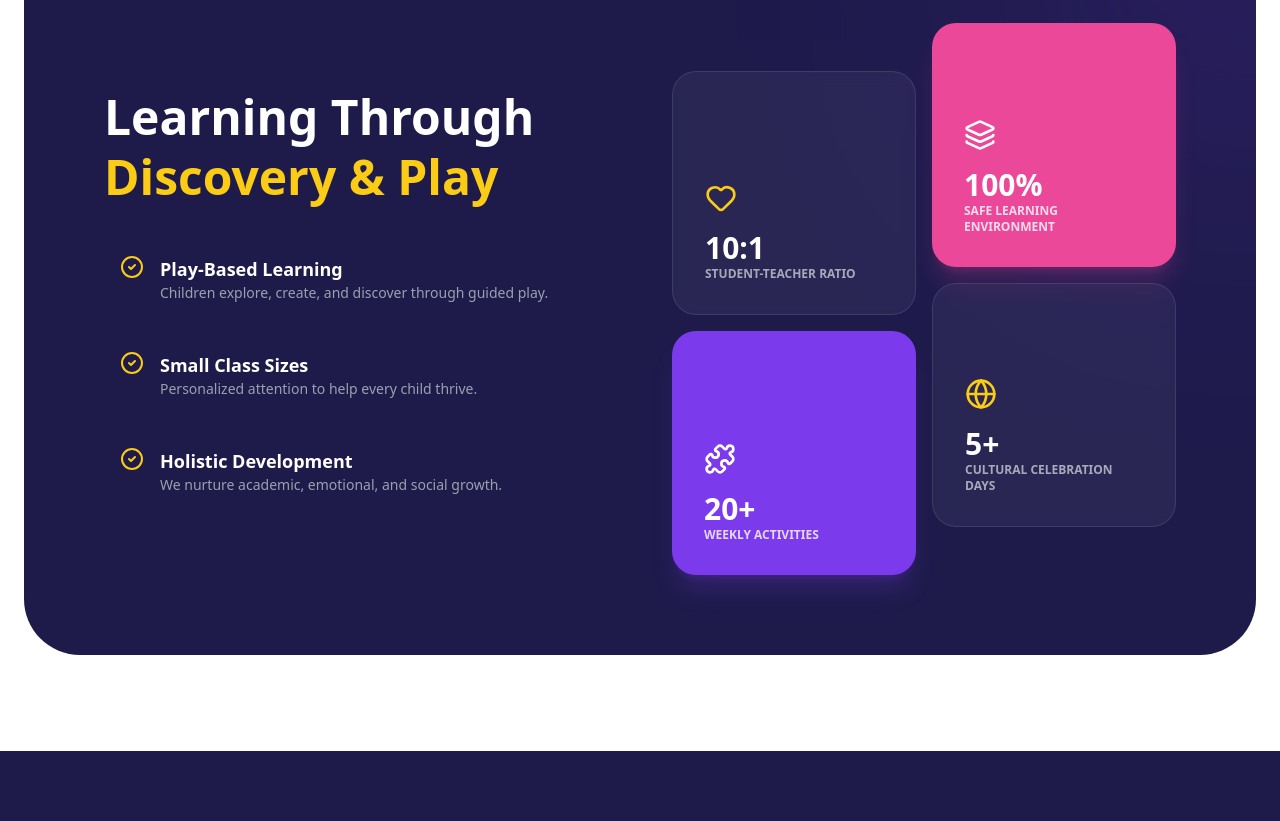
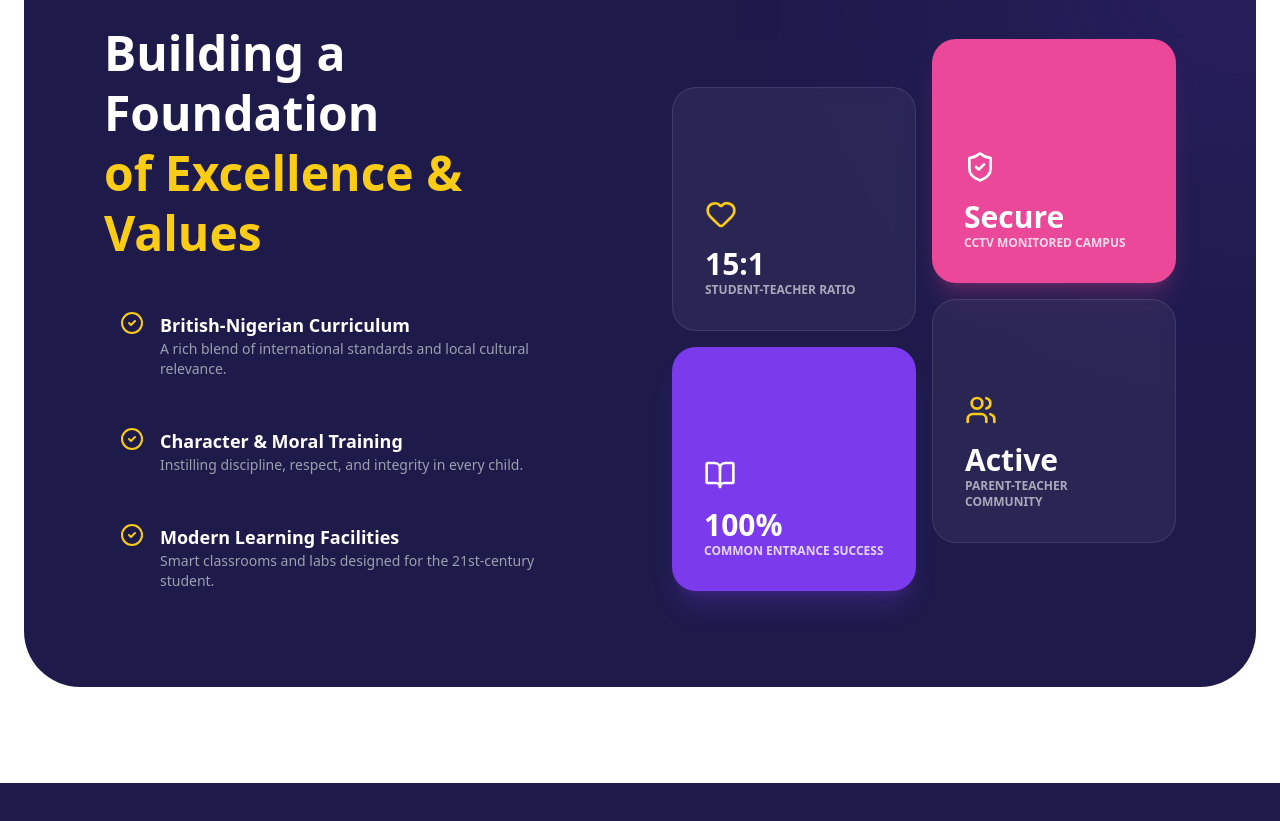
Before and after one commit to Fhave/JMNPS, a React (Vite) app: page /academics in a window 1280 px wide. Shown: the part 1486-2307 px from the top of the page. Built offline with nearby package versions, Linux system fonts and the light colour scheme.

Commit message:
academics page adjustment

```diff
--- /dev/null
+++ b/src/data/departmentCard.json
@@ -0,0 +1,44 @@
+[
+  {
+    "title": "Early Literacy",
+    "iconName": "BookOpen",
+    "color": "bg-blue-500",
+    "subjects": ["Phonics", "Reading", "Storytelling", "Creative Writing"],
+    "image": "https://images.unsplash.com/photo-1588072432836-e10032774350?auto=format&fit=crop&q=80"
+  },
+  {
+    "title": "Numeracy & Logic",
+    "iconName": "Calculator",
+    "color": "bg-green-500",
+    "subjects": ["Counting", "Basic Math", "Problem Solving", "Patterns"],
+    "image": "https://images.unsplash.com/photo-1509062522246-3755977927d7?auto=format&fit=crop&q=80"
+  },
+  {
+    "title": "Creative Arts",
+    "iconName": "Palette",
+    "color": "bg-pink-500",
+    "subjects": ["Drawing", "Painting", "Crafts", "Imagination Play"],
+    "image": "https://images.unsplash.com/photo-1513364776144-60967b0f800f?auto=format&fit=crop&q=80"
+  },
+  {
+    "title": "Music & Movement",
+    "iconName": "Music",
+    "color": "bg-purple-600",
+    "subjects": ["Singing", "Dance", "Rhythm", "Drama"],
+    "image": "https://images.unsplash.com/photo-1514525253361-bee8718a74a2?auto=format&fit=crop&q=80"
+  },
+  {
+    "title": "Social Studies",
+    "iconName": "Globe",
+    "color": "bg-orange-500",
+    "subjects": ["Community", "Culture", "Citizenship", "Environment"],
+    "image": "https://images.unsplash.com/photo-1491841573634-28140fc7ced7?auto=format&fit=crop&q=80"
+  },
+  {
+    "title": "Languages",
+    "iconName": "Languages",
+    "color": "bg-amber-500",
+    "subjects": ["English", "French Basics", "Conversation Skills"],
+    "image": "https://images.unsplash.com/photo-1456513080510-7bf3a84b82f8?auto=format&fit=crop&q=80"
+  }
+]
--- a/src/pages/Academics.jsx
+++ b/src/pages/Academics.jsx
@@ -12,8 +12,20 @@ import {
   Layers,
   Heart,
   Puzzle,
+  ShieldCheck,
+  Users,
 } from "lucide-react";
 import { DepartmentCard } from "../components/DepartmentCard";
+import departmentsData from "../data/departmentCard.json";
+
+const iconMap = {
+  BookOpen,
+  Calculator,
+  Palette,
+  Music,
+  Globe,
+  Languages,
+};
 
 export default function Academics() {
   return (
@@ -37,63 +49,16 @@ export default function Academics() {
         {/* 2. Learning Areas Grid */}
         <section className="mx-auto max-w-7xl px-6 py-12">
           <div className="grid gap-8 md:grid-cols-2 lg:grid-cols-3">
-            <DepartmentCard
-              title="Early Literacy"
-              icon={BookOpen}
-              color="bg-blue-500"
-              subjects={[
-                "Phonics",
-                "Reading",
-                "Storytelling",
-                "Creative Writing",
-              ]}
-              image="https://images.unsplash.com/photo-1588072432836-e10032774350?auto=format&fit=crop&q=80"
-            />
-
-            <DepartmentCard
-              title="Numeracy & Logic"
-              icon={Calculator}
-              color="bg-green-500"
-              subjects={[
-                "Counting",
-                "Basic Math",
-                "Problem Solving",
-                "Patterns",
-              ]}
-              image="https://images.unsplash.com/photo-1509062522246-3755977927d7?auto=format&fit=crop&q=80"
-            />
-
-            <DepartmentCard
-              title="Creative Arts"
-              icon={Palette}
-              color="bg-pink-500"
-              subjects={["Drawing", "Painting", "Crafts", "Imagination Play"]}
-              image="https://images.unsplash.com/photo-1513364776144-60967b0f800f?auto=format&fit=crop&q=80"
-            />
-
-            <DepartmentCard
-              title="Music & Movement"
-              icon={Music}
-              color="bg-purple-600"
-              subjects={["Singing", "Dance", "Rhythm", "Drama"]}
-              image="https://images.unsplash.com/photo-1514525253361-bee8718a74a2?auto=format&fit=crop&q=80"
-            />
-
-            <DepartmentCard
-              title="Social Studies"
-              icon={Globe}
-              color="bg-orange-500"
-              subjects={["Community", "Culture", "Citizenship", "Environment"]}
-              image="https://images.unsplash.com/photo-1491841573634-28140fc7ced7?auto=format&fit=crop&q=80"
-            />
-
-            <DepartmentCard
-              title="Languages"
-              icon={Languages}
-              color="bg-amber-500"
-              subjects={["English", "French Basics", "Conversation Skills"]}
-              image="https://images.unsplash.com/photo-1456513080510-7bf3a84b82f8?auto=format&fit=crop&q=80"
-            />
+            {departmentsData.map((dept, index) => (
+              <DepartmentCard
+                key={index}
+                title={dept.title}
+                icon={iconMap[dept.iconName]}
+                color={dept.color}
+                subjects={dept.subjects}
+                image={dept.image}
+              />
+            ))}
           </div>
         </section>
 
@@ -104,23 +69,23 @@ export default function Academics() {
 
             <div className="relative z-10 space-y-8 lg:w-1/2">
               <h2 className="text-4xl leading-tight font-black md:text-5xl">
-                Learning Through <br />
-                <span className="text-[#facc15]">Discovery & Play</span>
+                Building a Foundation <br />
+                <span className="text-[#facc15]">of Excellence & Values</span>
               </h2>
 
               <div className="cursor-pointer space-y-4">
                 {[
                   {
-                    t: "Play-Based Learning",
-                    d: "Children explore, create, and discover through guided play.",
+                    t: "British-Nigerian Curriculum",
+                    d: "A rich blend of international standards and local cultural relevance.",
                   },
                   {
-                    t: "Small Class Sizes",
-                    d: "Personalized attention to help every child thrive.",
+                    t: "Character & Moral Training",
+                    d: "Instilling discipline, respect, and integrity in every child.",
                   },
                   {
-                    t: "Holistic Development",
-                    d: "We nurture academic, emotional, and social growth.",
+                    t: "Modern Learning Facilities",
+                    d: "Smart classrooms and labs designed for the 21st-century student.",
                   },
                 ].map((item, i) => (
                   <div
@@ -137,7 +102,7 @@ export default function Academics() {
               </div>
 
               {/* <button className="flex items-center gap-3 rounded-2xl bg-white px-10 py-5 font-black text-[#1e1b4b] shadow-2xl transition-all hover:scale-105">
-                <Download size={20} /> Download School Brochure
+                <Download size={20} /> Download School Prospectus
               </button> */}
             </div>
 
@@ -145,35 +110,35 @@ export default function Academics() {
               <div className="space-y-4 pt-12">
                 <div className="flex aspect-square flex-col justify-end rounded-3xl border border-white/10 bg-white/5 p-8 backdrop-blur">
                   <Heart className="mb-4 text-[#facc15]" size={32} />
-                  <div className="text-3xl font-black">10:1</div>
+                  <div className="text-3xl font-black">15:1</div>
                   <div className="text-xs font-bold uppercase opacity-60">
                     Student-Teacher Ratio
                   </div>
                 </div>
 
                 <div className="flex aspect-square flex-col justify-end rounded-3xl bg-[#7c3aed] p-8 shadow-xl shadow-[#7c3aed]/20">
-                  <Puzzle className="mb-4 text-white" size={32} />
-                  <div className="text-3xl font-black">20+</div>
+                  <BookOpen className="mb-4 text-white" size={32} />
+                  <div className="text-3xl font-black">100%</div>
                   <div className="text-xs font-bold uppercase opacity-80">
-                    Weekly Activities
+                    Common Entrance Success
                   </div>
                 </div>
               </div>
 
               <div className="space-y-4">
                 <div className="flex aspect-square flex-col justify-end rounded-3xl bg-[#ec4899] p-8 shadow-xl shadow-[#ec4899]/20">
-                  <Layers className="mb-4 text-white" size={32} />
-                  <div className="text-3xl font-black">100%</div>
+                  <ShieldCheck className="mb-4 text-white" size={32} />
+                  <div className="text-3xl font-black">Secure</div>
                   <div className="text-xs font-bold uppercase opacity-80">
-                    Safe Learning Environment
+                    CCTV Monitored Campus
                   </div>
                 </div>
 
                 <div className="flex aspect-square flex-col justify-end rounded-3xl border border-white/10 bg-white/5 p-8 backdrop-blur">
-                  <Globe className="mb-4 text-[#facc15]" size={32} />
-                  <div className="text-3xl font-black">5+</div>
+                  <Users className="mb-4 text-[#facc15]" size={32} />
+                  <div className="text-3xl font-black">Active</div>
                   <div className="text-xs font-bold uppercase opacity-60">
-                    Cultural Celebration Days
+                    Parent-Teacher Community
                   </div>
                 </div>
               </div>
```
